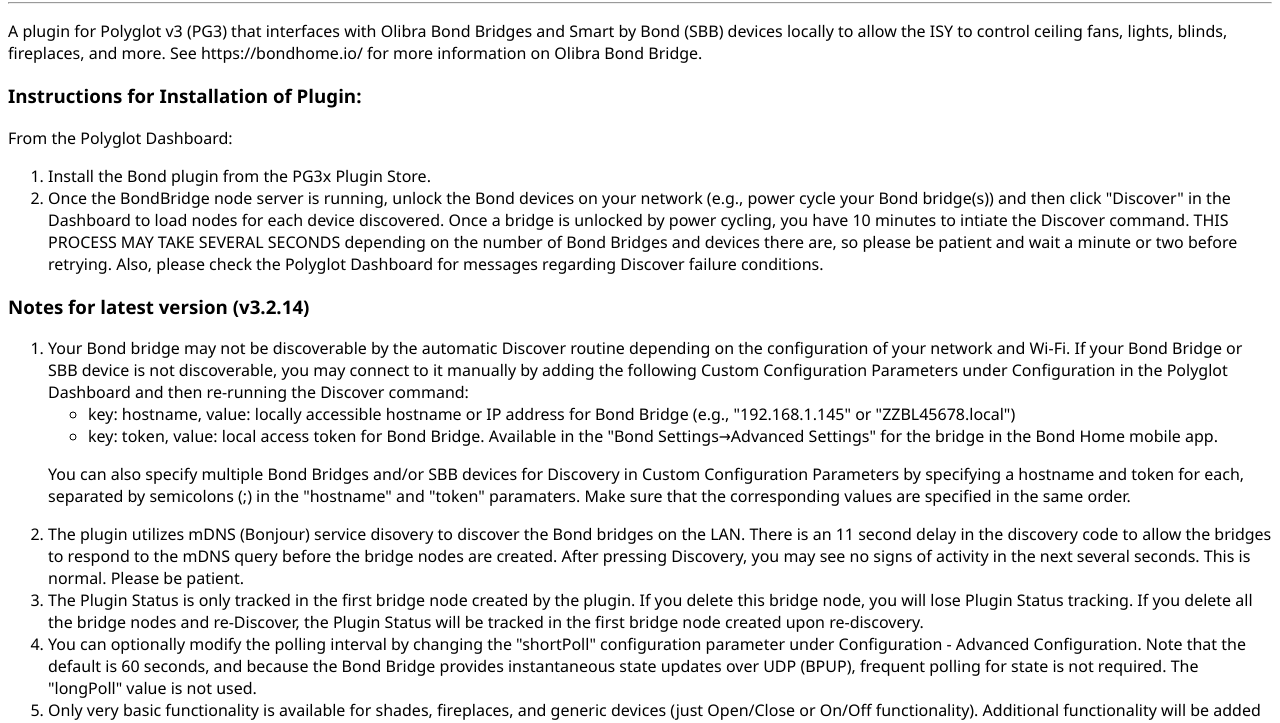
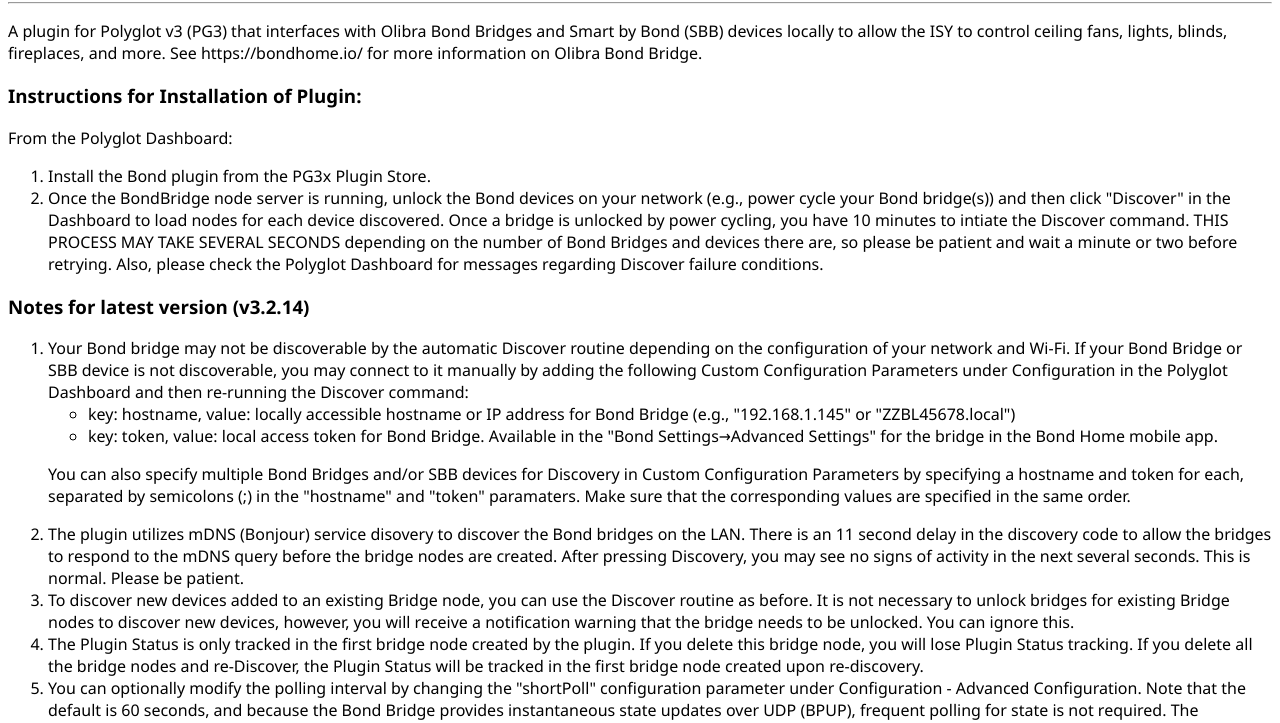
Before and after one commit to Goose66/Goose66.github.io, a plain HTML site: page nsdocs/bond-pg3.html in a window 1280 px wide. Shown: the part 70-793 px from the top of the page. Drawn offline with Linux system fonts and the light colour scheme.

Commit message:
updated release notes

```diff
--- a/nsdocs/bond-pg3.html
+++ b/nsdocs/bond-pg3.html
@@ -47,6 +47,10 @@
             delay in the discovery code to allow the bridges to respond to the mDNS query before the bridge nodes are created.
             After pressing Discovery, you may see no signs of activity in the next several seconds. This is normal. Please be
             patient.</li>
+        <li>To discover new devices added to an existing Bridge node, you can use the Discover routine as before. It is not
+            necessary to unlock bridges for existing Bridge nodes to discover new devices, however, you will receive a
+            notification warning that the bridge needs to be unlocked. You can ignore this.</li>
+        </li>
         <li>The Plugin Status is only tracked in the first bridge node created by the plugin. If you delete this bridge node,
             you will lose Plugin Status tracking. If you delete all the bridge nodes and re-Discover, the Plugin Status will
             be tracked in the first bridge node created upon re-discovery.</li>
```
